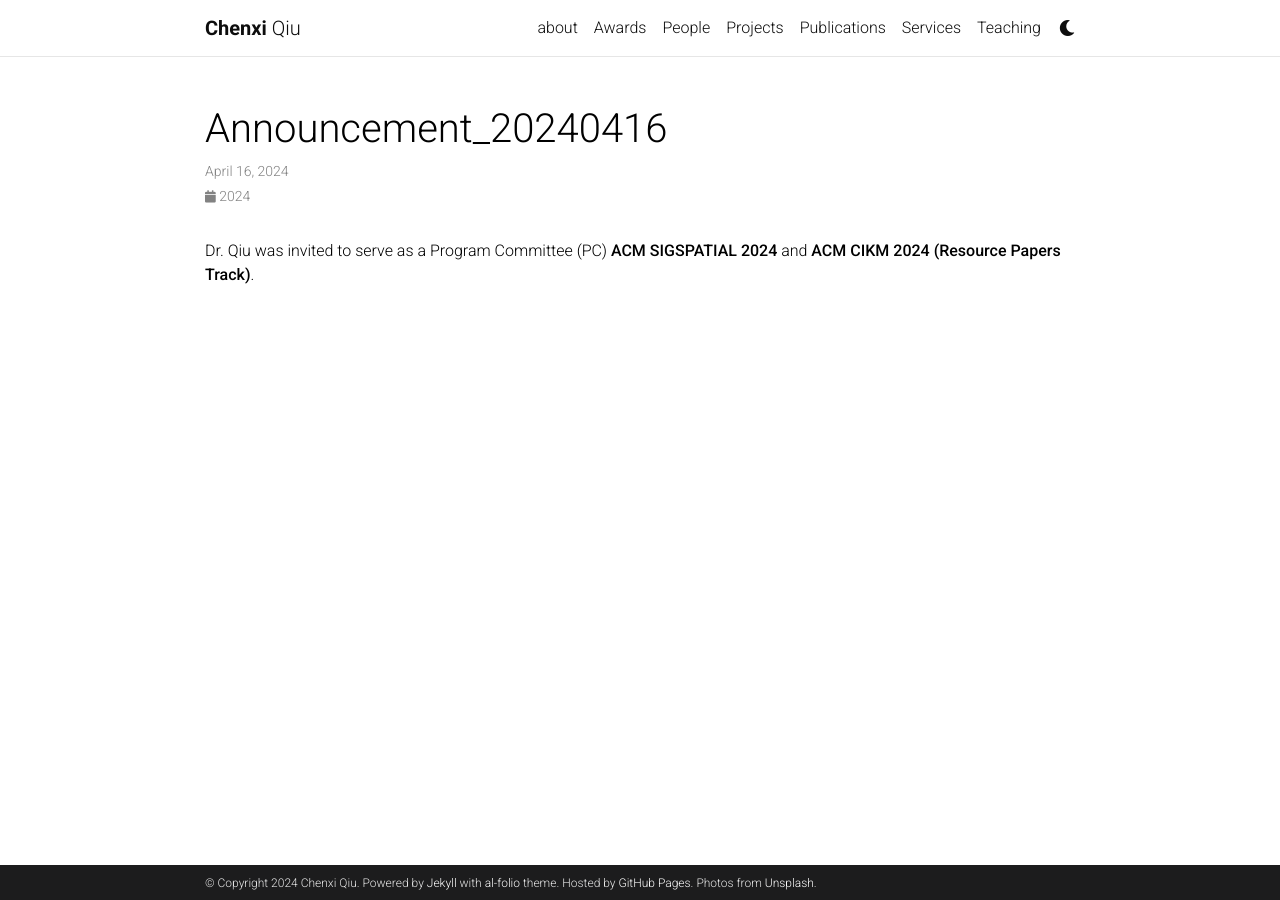
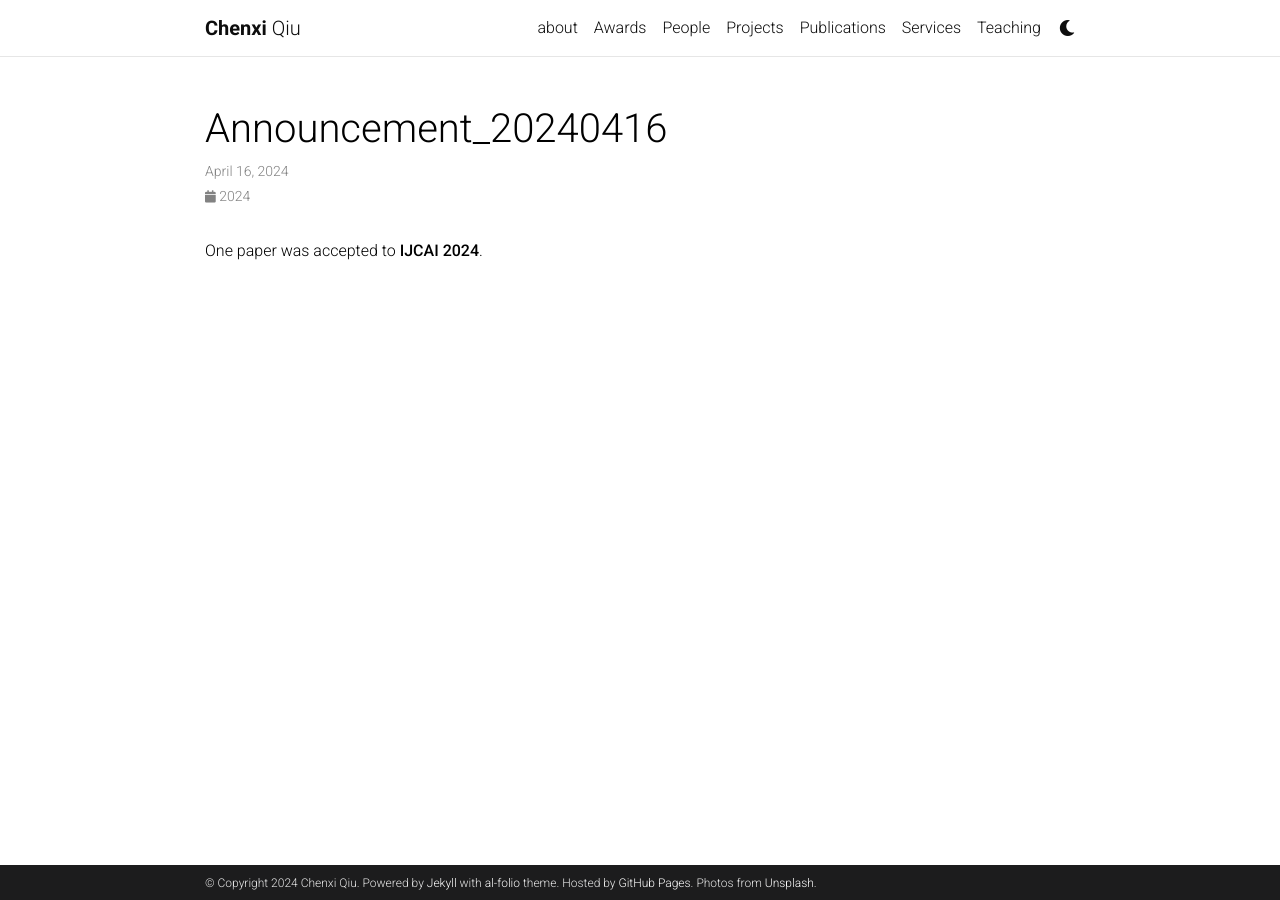
Before and after one commit to chenxiunt/chenxiunt.github.io, a Jekyll site: the page built from _news/announcement_20240416.md, in a window 1280 px wide. Built offline with Jekyll 4.4.1, drawn with Linux system fonts in a browser that asks for light colours; comment, search, counter and statistics services are not loaded; a style sheet for code colours, icons or effects is not loaded.

Commit message:
Update announcement_20240416.md

```diff
--- a/_news/announcement_20240416.md
+++ b/_news/announcement_20240416.md
@@ -4,4 +4,4 @@ date: 2024-04-16 17:59:00-0400
 inline: true
 ---
 
-Dr. Qiu was invited to serve as a Program Committee (PC) **ACM SIGSPATIAL 2024** and **ACM CIKM 2024 (Resource Papers Track)**.
+One paper was accepted to **IJCAI 2024**.
```
